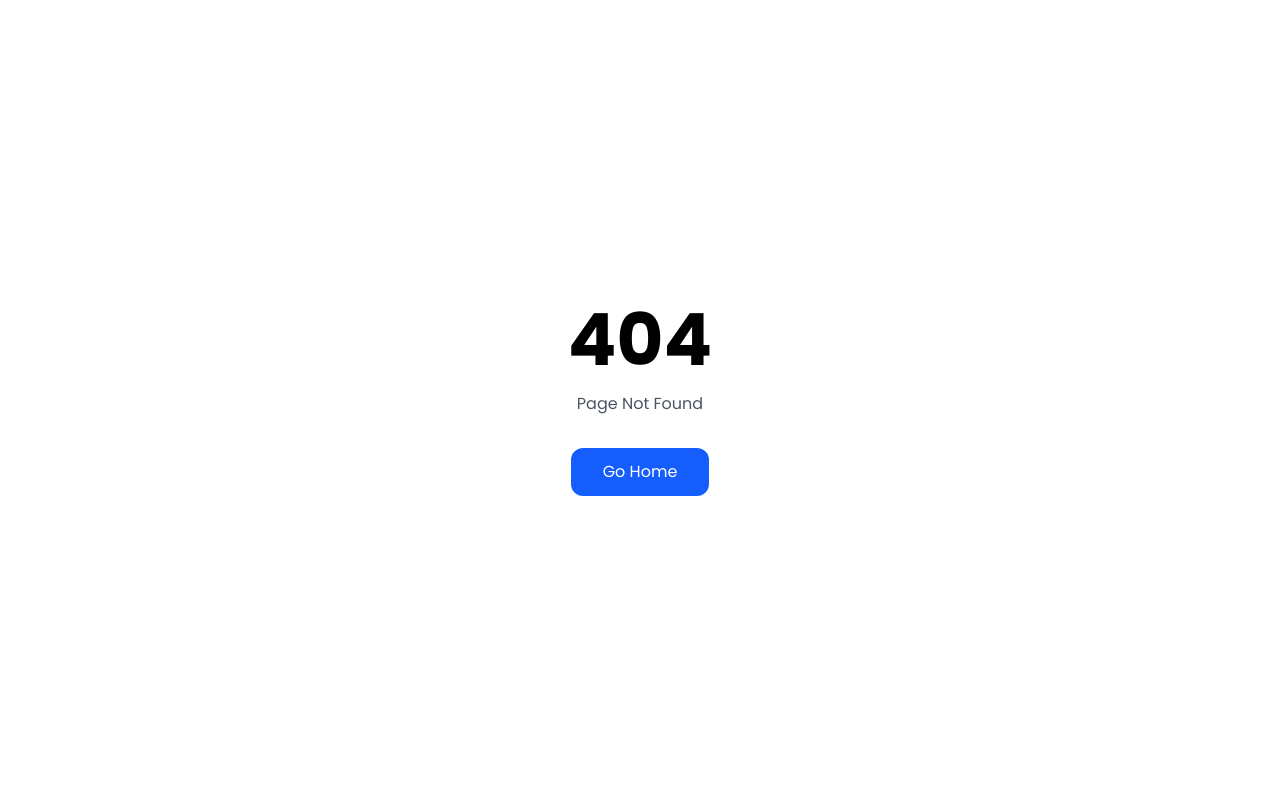
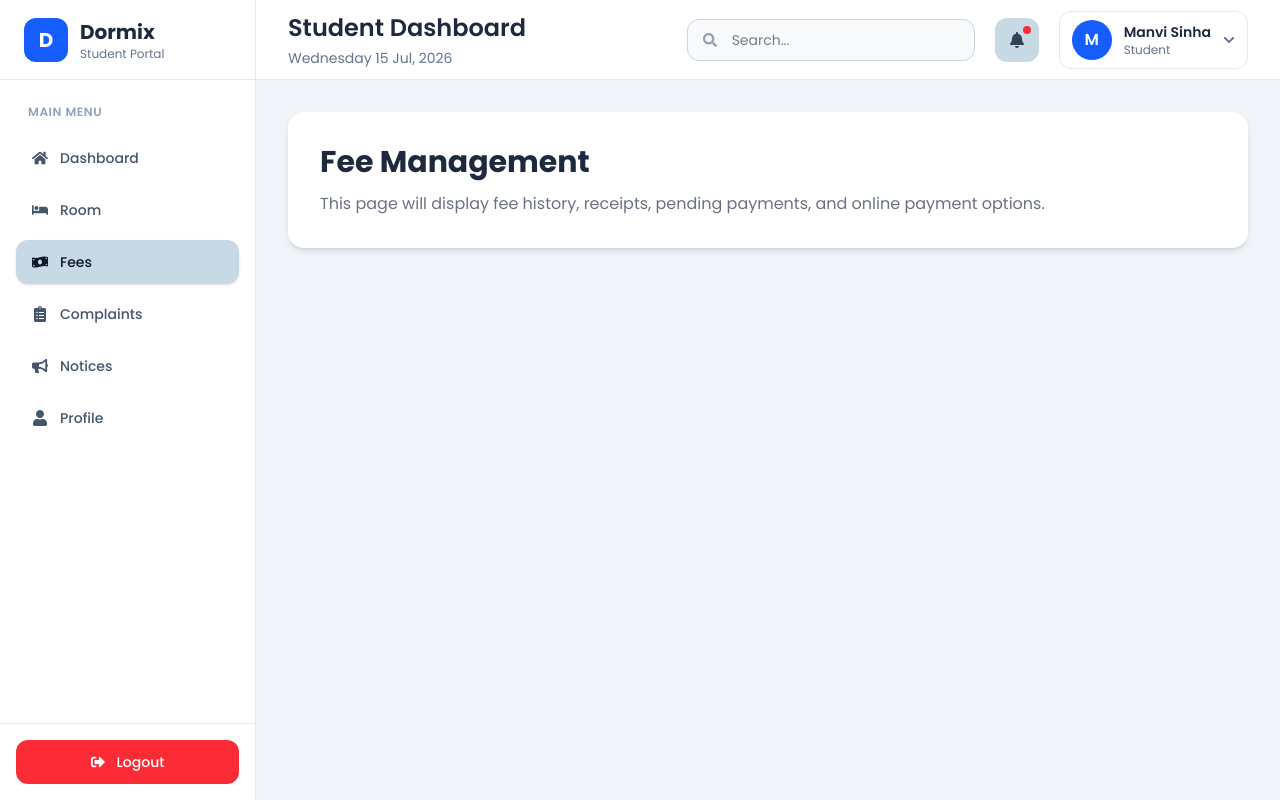
Before and after one commit to Manvi-Sinha/dormix, a React (Vite) app: page /student-dashboard/fees in a window 1280 px wide. Before the commit this address had no page. Built offline with nearby package versions, Linux system fonts and the light colour scheme.

Commit message:
Polish student dashboard sidebar and topbar

```diff
--- a/src/components/dashboard/Sidebar.jsx
+++ b/src/components/dashboard/Sidebar.jsx
@@ -46,26 +46,26 @@ function Sidebar() {
   ];
 
   return (
-    <aside className="w-72 bg-white border-r shadow-sm min-h-screen flex flex-col">
+    <aside className="w-64 min-h-screen bg-white border-r border-slate-200 flex flex-col">
 
       {/* Logo */}
 
-      <div className="h-24 flex items-center justify-center border-b">
+      <div className="h-20 flex items-center px-6 border-b border-slate-200">
 
         <Link
           to="/"
           className="flex items-center gap-3"
         >
-          <div className="w-12 h-12 rounded-xl bg-blue-600 flex items-center justify-center text-white text-2xl font-bold">
+          <div className="w-11 h-11 rounded-xl bg-blue-600 text-white flex items-center justify-center font-bold text-xl">
             D
           </div>
 
           <div>
-            <h1 className="text-2xl font-bold text-slate-800">
+            <h1 className="text-xl font-bold text-slate-800">
               Dormix
             </h1>
 
-            <p className="text-xs text-gray-500">
+            <p className="text-xs text-slate-500">
               Student Portal
             </p>
           </div>
@@ -73,43 +73,49 @@ function Sidebar() {
 
       </div>
 
-      {/* Menu */}
+      {/* Navigation */}
 
-      <nav className="flex-1 p-5">
+      <nav className="flex-1 px-4 py-6">
+
+        <p className="text-xs uppercase tracking-wider text-slate-400 font-semibold mb-4 px-3">
+          Main Menu
+        </p>
 
         <ul className="space-y-2">
 
-          {menuItems.map((item) => (
+          {menuItems.map((item) => {
+            const active = location.pathname === item.path;
+
+            return (
               <li key={item.name}>
-
                 <Link
                   to={item.path}
-                className={`flex items-center gap-4 px-4 py-3 rounded-xl font-medium transition ${
-                  location.pathname === item.path
-                    ? "bg-blue-600 text-white"
-                    : "text-slate-700 hover:bg-blue-50 hover:text-blue-600"
+                  className={`flex items-center gap-3 rounded-xl px-4 py-3 text-sm font-medium transition-all duration-200
+                  ${
+                    active
+                      ? "bg-[#C8D9E6] text-slate-900 shadow-sm"
+                      : "text-slate-600 hover:bg-slate-100 hover:text-slate-900"
                   }`}
                 >
-                <span className="text-lg">
+                  <span className="text-base">
                     {item.icon}
                   </span>
 
                   {item.name}
-
                 </Link>
-
               </li>
-          ))}
+            );
+          })}
 
         </ul>
 
       </nav>
 
-      {/* Logout */}
+      {/* Footer */}
 
-      <div className="border-t p-5">
+      <div className="border-t border-slate-200 p-4">
 
-        <button className="w-full flex items-center justify-center gap-3 bg-red-500 hover:bg-red-600 text-white py-3 rounded-xl transition">
+        <button className="w-full flex items-center justify-center gap-3 rounded-xl bg-red-500 hover:bg-red-600 text-white py-3 text-sm font-medium transition">
 
           <FaSignOutAlt />
 
--- a/src/components/dashboard/Topbar.jsx
+++ b/src/components/dashboard/Topbar.jsx
@@ -1,74 +1,85 @@
 import {
   FaBell,
   FaSearch,
-  FaUserCircle,
+  FaChevronDown,
 } from "react-icons/fa";
 
 function Topbar() {
+  const today = new Date().toLocaleDateString("en-IN", {
+    weekday: "long",
+    day: "numeric",
+    month: "short",
+    year: "numeric",
+  });
+
   return (
-    <header className="h-24 bg-white border-b px-8 flex items-center justify-between">
+    <header className="h-20 bg-white border-b border-slate-200 px-8 flex items-center justify-between">
 
       {/* Left */}
 
       <div>
 
-        <h1 className="text-3xl font-bold text-slate-800">
+        <h1 className="text-2xl font-semibold text-slate-800">
           Student Dashboard
         </h1>
 
-        <p className="text-gray-500 mt-1">
-          Welcome back! Here's what's happening today.
+        <p className="text-sm text-slate-500 mt-1">
+          {today}
         </p>
 
       </div>
 
       {/* Right */}
 
-      <div className="flex items-center gap-6">
+      <div className="flex items-center gap-5">
 
         {/* Search */}
 
-        <div className="relative hidden md:block">
+        <div className="hidden lg:block relative">
 
-          <FaSearch className="absolute left-4 top-1/2 -translate-y-1/2 text-gray-400" />
+          <FaSearch className="absolute left-4 top-1/2 -translate-y-1/2 text-slate-400 text-sm" />
 
           <input
             type="text"
             placeholder="Search..."
-            className="w-72 border rounded-xl pl-11 pr-4 py-3 outline-none focus:ring-2 focus:ring-blue-500"
+            className="w-72 rounded-xl border border-slate-300 bg-slate-50 pl-11 pr-4 py-2.5 text-sm outline-none focus:border-blue-500 focus:bg-white transition"
           />
 
         </div>
 
         {/* Notification */}
 
-        <button className="relative w-12 h-12 rounded-xl bg-slate-100 hover:bg-blue-50 flex items-center justify-center transition">
+        <button className="relative w-11 h-11 rounded-xl bg-[#C8D9E6] hover:bg-slate-200 transition flex items-center justify-center">
 
-          <FaBell className="text-xl text-slate-700" />
+          <FaBell className="text-slate-700" />
 
-          <span className="absolute top-2 right-2 w-2.5 h-2.5 bg-red-500 rounded-full"></span>
+          <span className="absolute top-2 right-2 w-2 h-2 rounded-full bg-red-500"></span>
 
         </button>
 
         {/* Profile */}
 
-        <div className="flex items-center gap-3">
+        <button className="flex items-center gap-3 rounded-xl border border-slate-200 px-3 py-2 hover:bg-slate-50 transition">
 
-          <FaUserCircle className="text-5xl text-blue-600" />
+          <div className="w-10 h-10 rounded-full bg-blue-600 text-white flex items-center justify-center font-semibold">
+            M
+          </div>
 
-          <div className="hidden md:block">
+          <div className="hidden md:block text-left">
 
-            <h3 className="font-semibold text-slate-800">
+            <h3 className="text-sm font-semibold text-slate-800">
               Manvi Sinha
             </h3>
 
-            <p className="text-sm text-gray-500">
+            <p className="text-xs text-slate-500">
               Student
             </p>
 
           </div>
 
-        </div>
+          <FaChevronDown className="text-xs text-slate-500 hidden md:block" />
+
+        </button>
 
       </div>
 
--- a/src/pages/StudentDashboard.jsx
+++ b/src/pages/StudentDashboard.jsx
@@ -1,21 +1,11 @@
-import {
-  FaBed,
-  FaMoneyBillWave,
-  FaClipboardList,
-  FaChartLine,
-} from "react-icons/fa";
+import { Outlet } from "react-router-dom";
 
 import Sidebar from "../components/dashboard/Sidebar";
 import Topbar from "../components/dashboard/Topbar";
-import WelcomeCard from "../components/dashboard/WelcomeCard";
-import StatCard from "../components/dashboard/StatCard";
-import RoomCard from "../components/dashboard/RoomCard";
-import FeeCard from "../components/dashboard/FeeCard";
-import NoticeCard from "../components/dashboard/NoticeCard";
 
 function StudentDashboard() {
   return (
-    <div className="flex bg-slate-100 min-h-screen">
+    <div className="flex min-h-screen bg-slate-100">
 
       {/* Sidebar */}
 
@@ -23,67 +13,17 @@ function StudentDashboard() {
 
       {/* Main Content */}
 
-      <div className="flex-1">
+      <div className="flex-1 flex flex-col">
 
         {/* Topbar */}
 
         <Topbar />
 
-        {/* Dashboard Content */}
+        {/* Page Content */}
 
-        <main className="p-8 space-y-8">
+        <main className="flex-1 p-8 overflow-y-auto">
 
-          {/* Welcome Card */}
-
-          <WelcomeCard />
-
-          {/* Statistics */}
-
-          <div className="grid grid-cols-1 md:grid-cols-2 xl:grid-cols-4 gap-6">
-
-            <StatCard
-              title="Room Number"
-              value="A-204"
-              icon={<FaBed />}
-              color="bg-blue-600"
-            />
-
-            <StatCard
-              title="Pending Fee"
-              value="₹5,000"
-              icon={<FaMoneyBillWave />}
-              color="bg-green-600"
-            />
-
-            <StatCard
-              title="Complaints"
-              value="2"
-              icon={<FaClipboardList />}
-              color="bg-orange-500"
-            />
-
-            <StatCard
-              title="Attendance"
-              value="96%"
-              icon={<FaChartLine />}
-              color="bg-purple-600"
-            />
-
-          </div>
-
-          {/* Room & Fee */}
-
-          <div className="grid lg:grid-cols-2 gap-6">
-
-            <RoomCard />
-
-            <FeeCard />
-
-          </div>
-
-          {/* Notices */}
-
-          <NoticeCard />
+          <Outlet />
 
         </main>
 
--- /dev/null
+++ b/src/pages/student/Complaints.jsx
@@ -0,0 +1,15 @@
+function Complaints() {
+  return (
+    <div className="bg-white rounded-2xl shadow-md p-8">
+      <h1 className="text-3xl font-bold text-slate-800">
+        Complaints
+      </h1>
+
+      <p className="text-gray-500 mt-3">
+        Students will be able to submit and track hostel complaints here.
+      </p>
+    </div>
+  );
+}
+
+export default Complaints;
--- /dev/null
+++ b/src/pages/student/DashboardHome.jsx
@@ -0,0 +1,74 @@
+import {
+  FaBed,
+  FaMoneyBillWave,
+  FaClipboardList,
+  FaChartLine,
+} from "react-icons/fa";
+
+import WelcomeCard from "../../components/dashboard/WelcomeCard";
+import StatCard from "../../components/dashboard/StatCard";
+import RoomCard from "../../components/dashboard/RoomCard";
+import FeeCard from "../../components/dashboard/FeeCard";
+import NoticeCard from "../../components/dashboard/NoticeCard";
+
+function DashboardHome() {
+  return (
+    <div className="space-y-8">
+
+      {/* Welcome */}
+
+      <WelcomeCard />
+
+      {/* Statistics */}
+
+      <div className="grid grid-cols-1 md:grid-cols-2 xl:grid-cols-4 gap-6">
+
+        <StatCard
+          title="Room Number"
+          value="A-204"
+          icon={<FaBed />}
+          color="bg-blue-600"
+        />
+
+        <StatCard
+          title="Pending Fee"
+          value="₹5,000"
+          icon={<FaMoneyBillWave />}
+          color="bg-green-600"
+        />
+
+        <StatCard
+          title="Complaints"
+          value="2"
+          icon={<FaClipboardList />}
+          color="bg-orange-500"
+        />
+
+        <StatCard
+          title="Attendance"
+          value="96%"
+          icon={<FaChartLine />}
+          color="bg-purple-600"
+        />
+
+      </div>
+
+      {/* Room & Fee */}
+
+      <div className="grid lg:grid-cols-2 gap-6">
+
+        <RoomCard />
+
+        <FeeCard />
+
+      </div>
+
+      {/* Notices */}
+
+      <NoticeCard />
+
+    </div>
+  );
+}
+
+export default DashboardHome;
--- /dev/null
+++ b/src/pages/student/Fees.jsx
@@ -0,0 +1,16 @@
+function Fees() {
+  return (
+    <div className="bg-white rounded-2xl shadow-md p-8">
+      <h1 className="text-3xl font-bold text-slate-800">
+        Fee Management
+      </h1>
+
+      <p className="text-gray-500 mt-3">
+        This page will display fee history, receipts,
+        pending payments, and online payment options.
+      </p>
+    </div>
+  );
+}
+
+export default Fees;
--- /dev/null
+++ b/src/pages/student/Notices.jsx
@@ -0,0 +1,15 @@
+function Notices() {
+  return (
+    <div className="bg-white rounded-2xl shadow-md p-8">
+      <h1 className="text-3xl font-bold text-slate-800">
+        Notices
+      </h1>
+
+      <p className="text-gray-500 mt-3">
+        All hostel announcements and notices will appear here.
+      </p>
+    </div>
+  );
+}
+
+export default Notices;
--- /dev/null
+++ b/src/pages/student/Profile.jsx
@@ -0,0 +1,15 @@
+function Profile() {
+  return (
+    <div className="bg-white rounded-2xl shadow-md p-8">
+      <h1 className="text-3xl font-bold text-slate-800">
+        My Profile
+      </h1>
+
+      <p className="text-gray-500 mt-3">
+        Students will be able to view and edit their profile information here.
+      </p>
+    </div>
+  );
+}
+
+export default Profile;
--- /dev/null
+++ b/src/pages/student/Room.jsx
@@ -0,0 +1,16 @@
+function Room() {
+  return (
+    <div className="bg-white rounded-2xl shadow-md p-8">
+      <h1 className="text-3xl font-bold text-slate-800">
+        Room Details
+      </h1>
+
+      <p className="text-gray-500 mt-3">
+        This page will display complete room information,
+        roommates, amenities, and maintenance requests.
+      </p>
+    </div>
+  );
+}
+
+export default Room;
--- a/src/routes/AppRoutes.jsx
+++ b/src/routes/AppRoutes.jsx
@@ -1,4 +1,8 @@
-import { BrowserRouter, Routes, Route } from "react-router-dom";
+import {
+  BrowserRouter,
+  Routes,
+  Route,
+} from "react-router-dom";
 
 import Home from "../pages/Home";
 import StudentLogin from "../pages/StudentLogin";
@@ -7,12 +11,24 @@ import StudentDashboard from "../pages/StudentDashboard";
 import AdminDashboard from "../pages/AdminDashboard";
 import NotFound from "../pages/NotFound";
 
+import DashboardHome from "../pages/student/DashboardHome";
+import Room from "../pages/student/Room";
+import Fees from "../pages/student/Fees";
+import Complaints from "../pages/student/Complaints";
+import Notices from "../pages/student/Notices";
+import Profile from "../pages/student/Profile";
+
 function AppRoutes() {
   return (
     <BrowserRouter>
+
       <Routes>
 
+        {/* Landing Page */}
+
         <Route path="/" element={<Home />} />
+
+        {/* Login */}
 
         <Route
           path="/student-login"
@@ -24,19 +40,61 @@ function AppRoutes() {
           element={<AdminLogin />}
         />
 
+        {/* Student Dashboard */}
+
         <Route
           path="/student-dashboard"
           element={<StudentDashboard />}
-        />
+        >
+
+          <Route
+            index
+            element={<DashboardHome />}
+          />
+
+          <Route
+            path="room"
+            element={<Room />}
+          />
+
+          <Route
+            path="fees"
+            element={<Fees />}
+          />
+
+          <Route
+            path="complaints"
+            element={<Complaints />}
+          />
+
+          <Route
+            path="notices"
+            element={<Notices />}
+          />
+
+          <Route
+            path="profile"
+            element={<Profile />}
+          />
+
+        </Route>
+
+        {/* Admin Dashboard */}
 
         <Route
           path="/admin-dashboard"
           element={<AdminDashboard />}
         />
 
-        <Route path="*" element={<NotFound />} />
+        {/* 404 */}
+
+        <Route
+          path="*"
+          element={<NotFound />}
+        />
 
       </Routes>
+
     </BrowserRouter>
   );
 }
```
Lines whose indentation alone changed are shown as unchanged.
